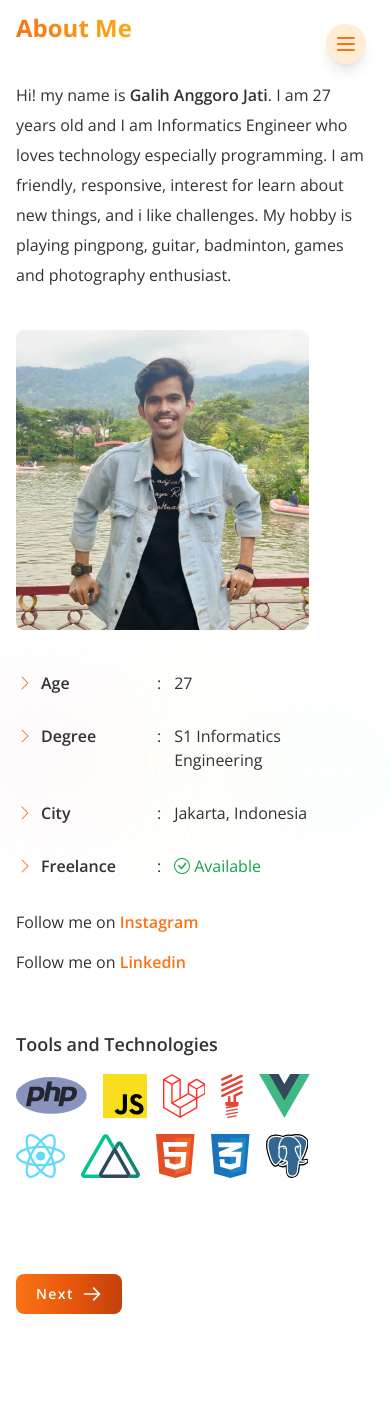
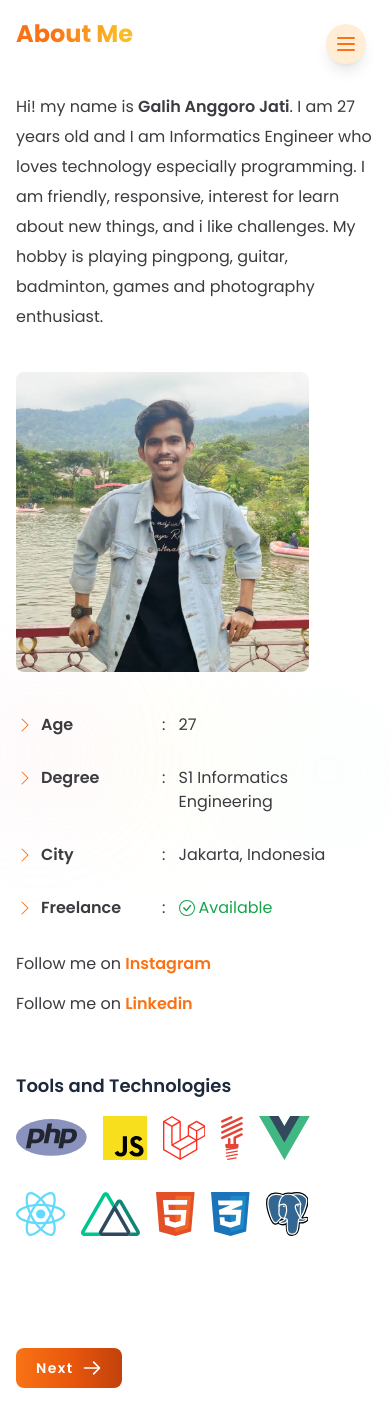
Before and after one commit to galeeh16/nuxt-profile-galih, a Nuxt app: page /about in a window 390 px wide. Shown: the top 1426 px of the page. Before the commit the page ends 1378 px from the top, so only its background shows below. Built offline with nearby package versions, Linux system fonts and the light colour scheme; what vue-easy-lightbox, vue-writer would draw is missing.

Commit message:
change style

```diff
--- a/assets/css/tailwind.css
+++ b/assets/css/tailwind.css
@@ -1,5 +1,5 @@
-/* @import url('https://fonts.googleapis.com/css2?family=Poppins:wght@300;400;500;600;700&display=swap'); */
-@import url('https://fonts.googleapis.com/css2?family=Open+Sans:wght@400;500;600;700&display=swap');
+@import url('https://fonts.googleapis.com/css2?family=Poppins:wght@300;400;500;600;700&display=swap');
+/* @import url('https://fonts.googleapis.com/css2?family=Open+Sans:wght@400;500;600;700&display=swap'); */
 
 @tailwind base;
 @tailwind components;
@@ -7,15 +7,9 @@
 
 html,
 body {
-    font-family: 'Open Sans', sans-serif;
-    color: #323236;
+    font-family: 'Poppins', sans-serif;
+    color: #3b3b40;
 }
-
-::selection {
-    background-color: rgb(249 115 22);
-    color: white;
-}
-
 /* width */
 ::-webkit-scrollbar {
     width: 10px;
--- a/components/HeaderTitle.vue
+++ b/components/HeaderTitle.vue
@@ -1,6 +1,6 @@
 <template>
   <h1
-    class="font-extrabold text-transparent text-8xl bg-clip-text bg-gradient-to-r from-orange-500 via-yellow-400 to-pink-500 text-[24px] lg:text-[38px]">
+    class="font-extrabold text-transparent bg-clip-text bg-gradient-to-r from-orange-500 from-10% via-amber-400 via-30% to-pink-500 to-70% text-[24px] lg:text-[38px] w-full">
     {{ title }}</h1>
 </template>
 
@@ -12,16 +12,3 @@ const props = defineProps({
   }
 })
 </script>
-
-<style scoped>
-h1.title::after {
-  content: '';
-  position: absolute;
-  display: block;
-  width: 50px;
-  height: 3px;
-  background: #ed791b;
-  bottom: -8px;
-  left: 0;
-}
-</style>
--- a/locales/en.json
+++ b/locales/en.json
@@ -3,7 +3,7 @@
   "start": "Getting Started",
   "next": "Next",
   "home": "Home",
-  "about": "About",
+  "about": "About Me",
   "portfolio": "Portfolio",
   "work_experiences": "Work Experiences"
 }
--- a/locales/id.json
+++ b/locales/id.json
@@ -3,7 +3,7 @@
     "start": "Getting Started",
     "next": "Next",
     "home": "Home",
-    "about": "About",
+    "about": "About Me",
     "portfolio": "Portfolio",
     "work_experiences": "Work Experiences"
   }
--- a/pages/about.vue
+++ b/pages/about.vue
@@ -80,66 +80,66 @@
     </div>
 
     <div class="mt-10 lg:mt-16 mb-4 lg:mb-12">
-      <h3 class="text-lg font-semibold">Tools and Technologies</h3>
+      <h3 class="text-lg font-semibold text-slate-800">Tools and Technologies</h3>
 
       <div class="mt-4 flex flex-wrap mb-24 lg:mb-0 items-center gap-4 lg:gap-6">
-        <div class="group flex relative cursor-pointer">
+        <div class="group flex relative cursor-pointer mb-4">
           <PHP />
           <span
             class="group-hover:opacity-100 hidden group-hover:inline whitespace-nowrap transition-opacity bg-gray-800 px-3 py-1 text-sm text-gray-100 rounded-md absolute left-1/2 z-10 -translate-x-1/2 translate-y-full opacity-0 m-4 mx-auto">PHP</span>
         </div>
 
-        <div class="group flex relative cursor-pointer">
+        <div class="group flex relative cursor-pointer mb-4">
           <JS />
           <span
             class="group-hover:opacity-100 hidden group-hover:inline whitespace-nowrap transition-opacity bg-gray-800 px-3 py-1 text-sm text-gray-100 rounded-md absolute left-1/2 z-10 -translate-x-1/2 translate-y-full opacity-0 m-4 mx-auto">JavaScript</span>
         </div>
 
-        <div class="group flex relative cursor-pointer">
+        <div class="group flex relative cursor-pointer mb-4">
           <Laravel />
           <span
             class="group-hover:opacity-100 hidden group-hover:inline whitespace-nowrap transition-opacity bg-gray-800 px-3 py-1 text-sm text-gray-100 rounded-md absolute left-1/2 z-10 -translate-x-1/2 translate-y-full opacity-0 m-4 mx-auto">Laravel
             Framework</span>
         </div>
 
-        <div class="group flex relative cursor-pointer">
+        <div class="group flex relative cursor-pointer mb-4">
           <Lumen />
           <span
             class="group-hover:opacity-100 hidden group-hover:inline whitespace-nowrap transition-opacity bg-gray-800 px-3 py-1 text-sm text-gray-100 rounded-md absolute left-1/2 z-10 -translate-x-1/2 translate-y-full opacity-0 m-4 mx-auto">Lumen
             Framework</span>
         </div>
 
-        <div class="group flex relative cursor-pointer">
+        <div class="group flex relative cursor-pointer mb-4">
           <Vue />
           <span
             class="group-hover:opacity-100 hidden group-hover:inline whitespace-nowrap transition-opacity bg-gray-800 px-3 py-1 text-sm text-gray-100 rounded-md absolute left-1/2 z-10 -translate-x-1/2 translate-y-full opacity-0 m-4 mx-auto">VueJS</span>
         </div>
 
-        <div class="group flex relative cursor-pointer">
+        <div class="group flex relative cursor-pointer mb-4">
           <React />
           <span
             class="group-hover:opacity-100 hidden group-hover:inline whitespace-nowrap transition-opacity bg-gray-800 px-3 py-1 text-sm text-gray-100 rounded-md absolute left-1/2 z-10 -translate-x-1/2 translate-y-full opacity-0 m-4 mx-auto">ReactJS</span>
         </div>
 
-        <div class="group flex relative cursor-pointer">
+        <div class="group flex relative cursor-pointer mb-4">
           <NuxtJS />
           <span
             class="group-hover:opacity-100 hidden group-hover:inline whitespace-nowrap transition-opacity bg-gray-800 px-3 py-1 text-sm text-gray-100 rounded-md absolute left-1/2 z-10 -translate-x-1/2 translate-y-full opacity-0 m-4 mx-auto">NuxtJS</span>
         </div>
 
-        <div class="group flex relative cursor-pointer">
+        <div class="group flex relative cursor-pointer mb-4">
           <HTML />
           <span
             class="group-hover:opacity-100 hidden group-hover:inline whitespace-nowrap transition-opacity bg-gray-800 px-3 py-1 text-sm text-gray-100 rounded-md absolute left-1/2 z-10 -translate-x-1/2 translate-y-full opacity-0 m-4 mx-auto">HTML</span>
         </div>
 
-        <div class="group flex relative cursor-pointer">
+        <div class="group flex relative cursor-pointer mb-4">
           <CSS />
           <span
             class="group-hover:opacity-100 hidden group-hover:inline whitespace-nowrap transition-opacity bg-gray-800 px-3 py-1 text-sm text-gray-100 rounded-md absolute left-1/2 z-10 -translate-x-1/2 translate-y-full opacity-0 m-4 mx-auto">CSS</span>
         </div>
 
-        <div class="group flex relative cursor-pointer">
+        <div class="group flex relative cursor-pointer mb-4">
           <PostgreSQL />
           <span
             class="group-hover:opacity-100  hidden group-hover:inline whitespace-nowrap transition-opacity bg-gray-800 px-3 py-1 text-sm text-gray-100 rounded-md absolute left-1/2 z-10 -translate-x-1/2 translate-y-full opacity-0 m-4 mx-auto">PostgreSQL</span>
--- a/pages/index.vue
+++ b/pages/index.vue
@@ -7,7 +7,8 @@
         </h1>
         <h2 class="font-semibold text-[20px] lg:text-[32px] text-gray-900 mt-2 mb-8">
           <div class="flex items-center gap-2">I am
-            <VueWriter class="underline text-orange-600"
+            <VueWriter
+              class="text-transparent bg-clip-text bg-gradient-to-r from-orange-500 via-yellow-orange to-rose-500"
               :array="['Programmer', 'Photography Enthusiast', 'Freelance Programmer']" caret="underscore" :typeSpeed="90"
               :eraseSpeed="50" />
           </div>
--- a/pages/portfolio.vue
+++ b/pages/portfolio.vue
@@ -4,7 +4,7 @@
 
     <MotifGradient />
 
-    <p class="mt-10 font-normal leading-[30px]">This is the projects that i made so far</p>
+    <p class="mt-10 font-normal leading-[30px] text-slate-800">This is the projects that i made so far</p>
 
     <!-- project section -->
     <ClientOnly>
--- a/pages/work-experiences.vue
+++ b/pages/work-experiences.vue
@@ -7,7 +7,7 @@
     <ClientOnly>
       <div class="w-full">
         <div class="mb-4">
-          <h3 class="text-[26px] font-semibold mt-4 lg:mt-12">Professional Experiences</h3>
+          <h3 class="text-[26px] text-slate-800 font-semibold mt-4 lg:mt-12">Professional Experiences</h3>
 
           <div class="flex gap-4 items-center mt-6 mb-4 overflow-x-auto pb-3">
             <button v-for="filter in filterButton" :key="filter.id" @click="filtered(filter.id)"
```
